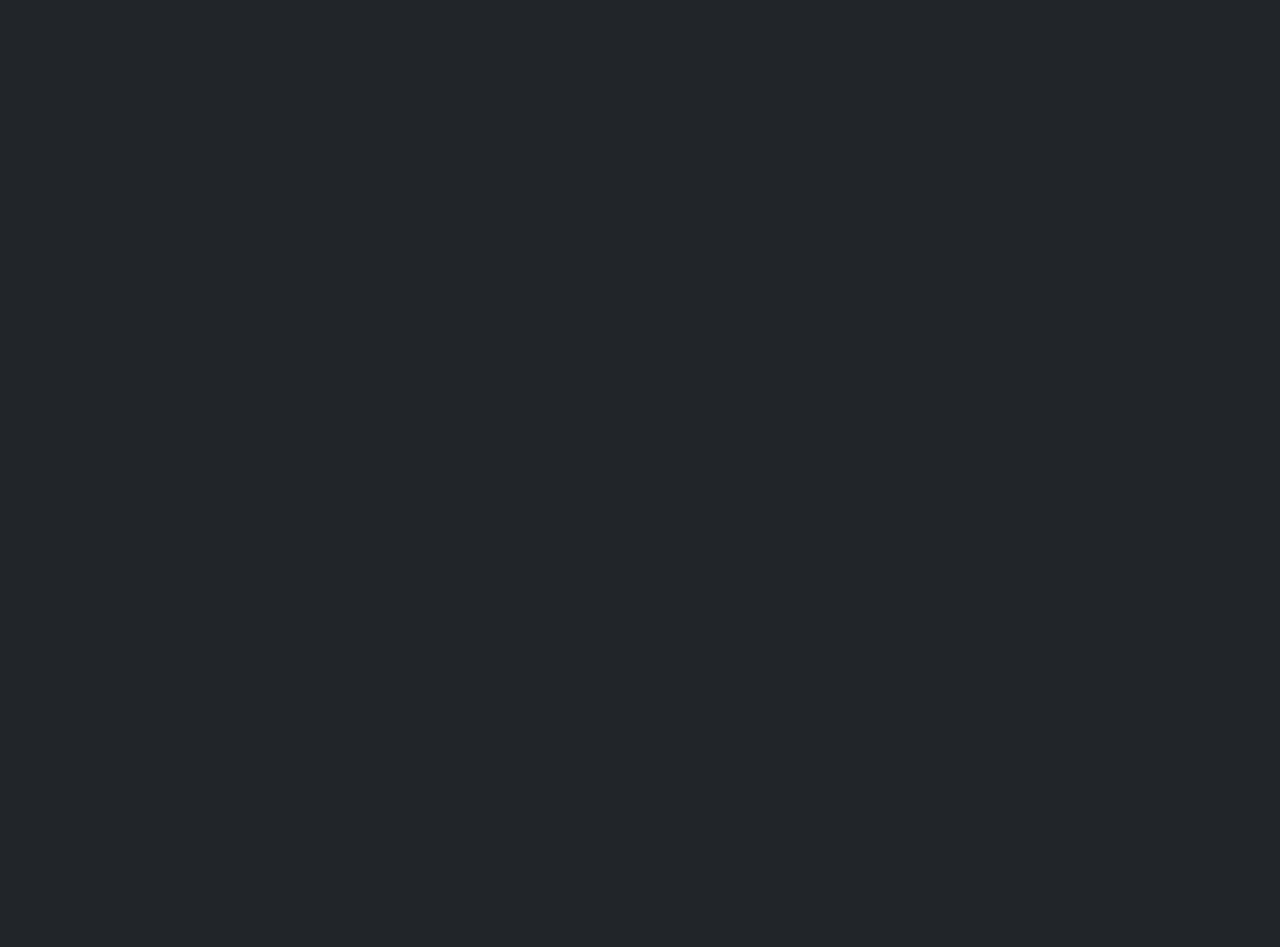
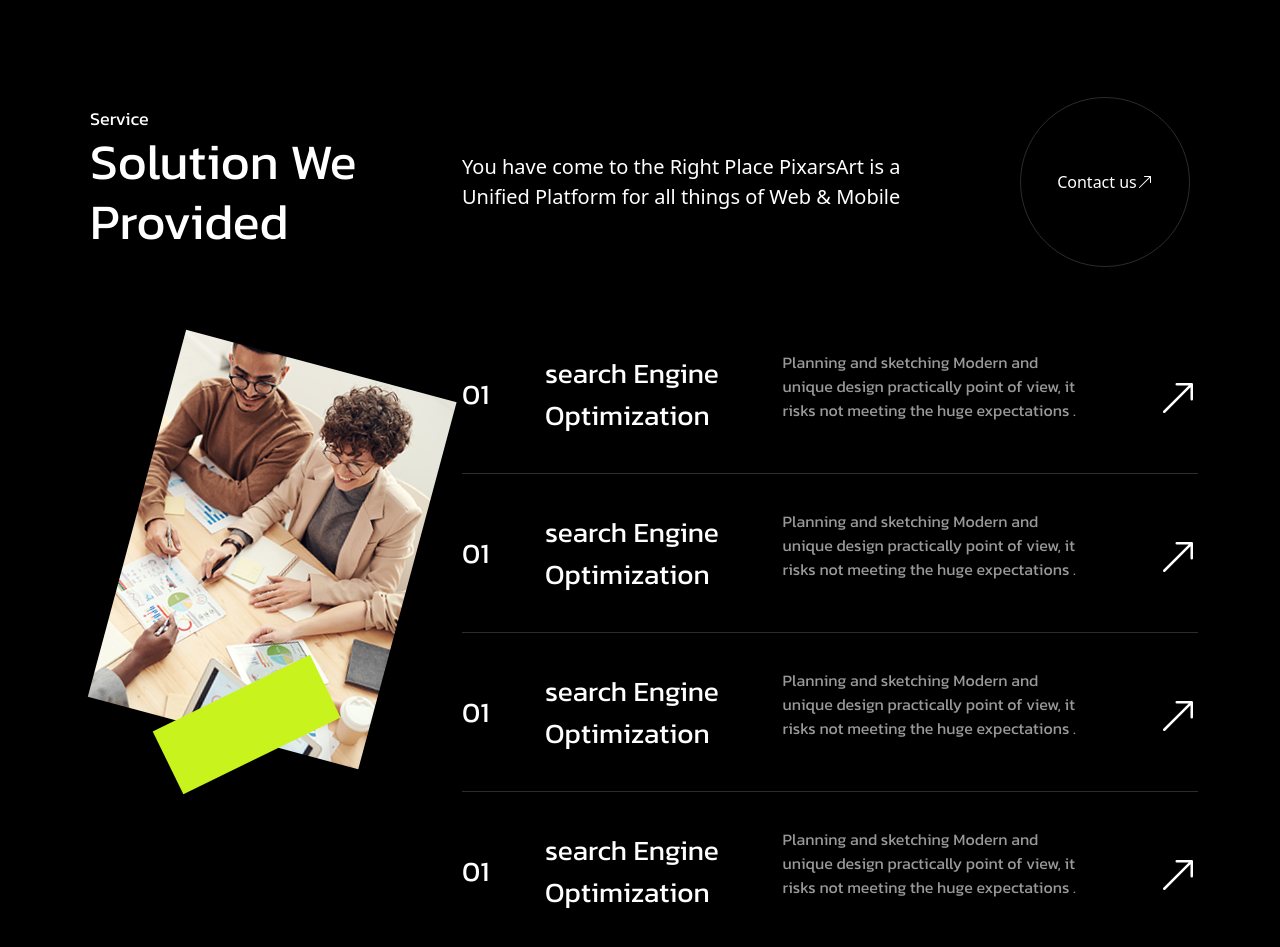
Before and after one commit to mathertahir/Pixarsclient, a React (Create React App) app: page / in a window 1280 px wide. Shown: the part 2400-3347 px from the top of the page. Before the commit the page ends 2339 px from the top, so only its background shows below. Built offline with nearby package versions, Linux system fonts and the light colour scheme.

Commit message:
Solution section complete

```diff
--- a/src/App.css
+++ b/src/App.css
@@ -112,3 +112,14 @@
 .p-40 {
   padding: 40px;
 }
+
+.fs-20{
+  font-size: clamp(1rem, 0.6875rem + 1vw, 1.25rem);
+}
+
+.fs-28{
+  font-size: 28px;
+}
+.fs-48{
+  font-size: 40px;
+}
--- a/src/App.js
+++ b/src/App.js
@@ -8,6 +8,7 @@ import TopNav from "./components/TopNav/TopNav";
 import "./App.css";
 import DesignBanner from "./components/DesignBanner/DesignBanner";
 import SwiperSlider from "./components/Swiper/SwiperSlider";
+import SolutionSection from "./components/SolutionSection/SolutionSection";
 
 const App = () => {
   return (
@@ -15,6 +16,7 @@ const App = () => {
       <TopNav />
       <DesignBanner />
       <SwiperSlider />
+      <SolutionSection />
     </div>
   );
 };
--- /dev/null
+++ b/src/components/SolutionSection/SolutionSection.jsx
@@ -0,0 +1,144 @@
+import React from "react";
+import { Button, Col, Container, Row } from "react-bootstrap";
+import { BsArrowUpRight } from "react-icons/bs";
+import "./solution.css";
+
+const SolutionSection = () => {
+  return (
+    <div className="solution-main">
+      <Container>
+        <Row className="mx-0 pt-5 pb-5  align-items-start align-items-md-center g-3   ">
+          <Col md={4}>
+            <div className="fs-18 f-kanit fw-400 cl-white ">Service</div>
+            <h2>
+              <div className="fs-60 fw-500 f-kanit cl-white ">Solution We</div>
+              <div className="fs-60 fw-500 f-kanit cl-white ">Provided</div>
+            </h2>
+          </Col>
+          <Col md={5}>
+            <span className="fs-20 fw-400 cl-white ">
+              You have come to the Right Place PixarsArt is a Unified Platform
+              for all things of Web & Mobile
+            </span>
+          </Col>
+          <Col
+            md={3}
+            className="d-flex   justify-content-start justify-content-md-end"
+          >
+            <div>
+              <a className="cl-white  btn-secondary">
+                Contact us
+                <BsArrowUpRight className="cl-white  arrow-sign" />
+              </a>
+            </div>
+          </Col>
+        </Row>
+
+        <Row>
+          <Col xl={4} lg={0}>
+            <div className="img-wrapper  w-100   position-relative ">
+              <img src="images/wrap1.png" className="transit-images   active" />{" "}
+              <span className="badge-screen"></span>
+            </div>
+          </Col>
+
+          <Col xl={8} lg={12} md={12}>
+            <div className="service-list">
+              <a className="service-area-main text-decoration-none">
+                <div>
+                  <span className="fs-28 f-kanit fw-400 cl-white  current ">
+                    01
+                  </span>
+                </div>
+                <div>
+                  <span className="fs-28 f-kanit fw-400 cl-white ">
+                    search Engine <br /> Optimization
+                  </span>
+                </div>
+
+                <div className="service-text">
+                  <p className="fs-16 f-kanit fw-400 cl-gray2 ">
+                    Planning and sketching Modern and unique design practically
+                    point of view, it risks not meeting the huge expectations .
+                  </p>
+                </div>
+
+                <div className="fs-48  text-end">
+                  <BsArrowUpRight className="cl-white  f-28" />
+                </div>
+              </a>
+
+              <a className="service-area-main text-decoration-none">
+                <div>
+                  <span className="fs-28 f-kanit fw-400 cl-white ">01</span>
+                </div>
+                <div>
+                  <span className="fs-28 f-kanit fw-400 cl-white ">
+                    search Engine <br /> Optimization
+                  </span>
+                </div>
+
+                <div className="service-text">
+                  <p className="fs-16 f-kanit fw-400 cl-gray2 ">
+                    Planning and sketching Modern and unique design practically
+                    point of view, it risks not meeting the huge expectations .
+                  </p>
+                </div>
+
+                <div className="fs-48  text-end">
+                  <BsArrowUpRight className="cl-white  f-28" />
+                </div>
+              </a>
+
+              <a className="service-area-main text-decoration-none">
+                <div>
+                  <span className="fs-28 f-kanit fw-400 cl-white ">01</span>
+                </div>
+                <div>
+                  <span className="fs-28 f-kanit fw-400 cl-white ">
+                    search Engine <br /> Optimization
+                  </span>
+                </div>
+
+                <div className="service-text">
+                  <p className="fs-16 f-kanit fw-400 cl-gray2 ">
+                    Planning and sketching Modern and unique design practically
+                    point of view, it risks not meeting the huge expectations .
+                  </p>
+                </div>
+
+                <div className="fs-48  text-end">
+                  <BsArrowUpRight className="cl-white  f-28" />
+                </div>
+              </a>
+
+              <a className="service-area-main text-decoration-none">
+                <div>
+                  <span className="fs-28 f-kanit fw-400 cl-white ">01</span>
+                </div>
+                <div>
+                  <span className="fs-28 f-kanit fw-400 cl-white ">
+                    search Engine <br /> Optimization
+                  </span>
+                </div>
+
+                <div className="service-text">
+                  <p className="fs-16 f-kanit fw-400 cl-gray2 ">
+                    Planning and sketching Modern and unique design practically
+                    point of view, it risks not meeting the huge expectations .
+                  </p>
+                </div>
+
+                <div className="fs-48  text-end">
+                  <BsArrowUpRight className="cl-white  f-28" />
+                </div>
+              </a>
+            </div>
+          </Col>
+        </Row>
+      </Container>
+    </div>
+  );
+};
+
+export default SolutionSection;
--- /dev/null
+++ b/src/components/SolutionSection/solution.css
@@ -0,0 +1,107 @@
+.btn-secondary{
+
+    display: flex;
+    justify-content: center;
+    width: 170px;
+    height: 170px;
+    text-decoration: none;
+    font-size: 16px;
+    line-height: 1.3;
+    border: 1px solid var(--secondary);
+    text-align: center;
+    align-items: center;
+    border-radius: 50%;
+
+}
+
+.btn-secondary:hover{
+    background: #c9f31d;
+    color:black !important;
+}
+
+
+.solution-main{
+
+    padding-top: 110px;
+    padding-bottom: 150px;
+    background-color: var(--black);
+}
+
+.servvice-text{
+    max-width: 320px;
+}
+
+
+.service-area-main{
+    display: grid;
+    grid-template-columns: 0.7fr 2fr 2.5fr 1fr;
+    padding: 35px 0;
+    border-bottom: 1px solid var(--secondary) ;
+    align-items: center;
+
+}
+
+.transit-images{
+    height: auto;
+    max-width: 100%;
+    border: none;
+    border-radius: 0;
+    box-shadow: none;
+
+    transition: all .5s;
+    opacity: 0;
+
+
+    transform: rotate(0deg) translateX(-100px);
+
+    overflow-clip-margin: content-box;
+    overflow: clip;
+}
+
+
+.transit-images.active{
+    transform: rotate(15deg) translateX(60px) translateY(30px);
+    opacity: 1;
+
+}
+
+
+.badge-screen{
+    position: absolute;
+    width: 175px;
+    height: 70px;
+    background-color: var(--primary);
+    bottom: -180px;
+    left: 0;
+    transition-delay: .2s;
+    z-index: 1;
+    transition: all .3s;
+
+    transform: rotate(-26deg) translate(120px,-100%);
+}
+
+
+@media only screen and  (max-width: 767px)  {
+
+
+
+    .service-area-main{
+
+        grid-template-columns: 1fr;
+        padding: 25px 0 10px;
+
+    }
+
+    }
+
+    @media only screen and  (max-width: 1240px)  {
+
+
+
+        .img-wrapper{
+
+         display: none;
+
+        }
+
+        }
```
Also changed, not shown: public/images/wrap1.png (renamed from public/images/3-2.png).
